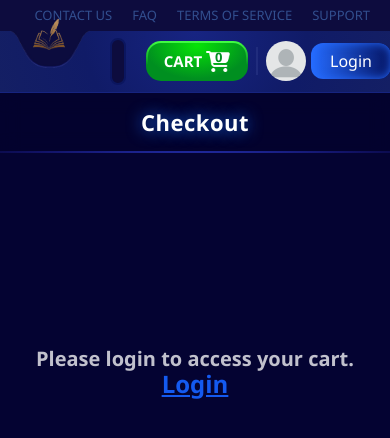
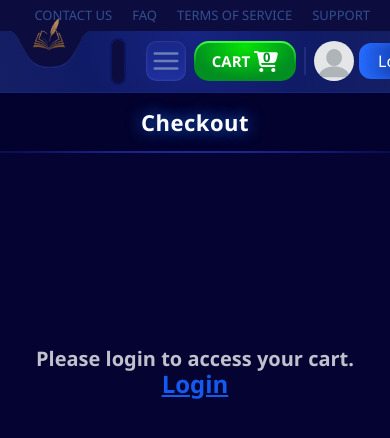
Before and after one commit to MariusG21/final-project, a React (Vite) app in the folder bibliotek/: page /checkout in a window 390 px wide. Shown: the top 438 px of the page. Built offline with nearby package versions, Linux system fonts and the light colour scheme.

Commit message:
create hamburger-menu button

```diff
--- a/bibliotek/src/components/Header/Header.tsx
+++ b/bibliotek/src/components/Header/Header.tsx
@@ -1,9 +1,10 @@
+import { SeparatorLine } from "@/components/SeparatorLine/SeparatorLine";
 import { TopLinks } from "./components/TopLinks";
 import { Logo } from "./components/Logo";
 import { SearchBar } from "./components/SearchBar";
 import { CheckoutLink } from "./components/CheckoutLink";
 import { UserProfile } from "./components/UserProfile";
-import { SeparatorLine } from "../SeparatorLine/SeparatorLine";
+import { HamburgerMenu } from "./components/HamburgerMenu";
 import styles from "./Header.module.css";
 
 export function Header() {
@@ -14,6 +15,7 @@ export function Header() {
         <Logo />
         <SearchBar />
         <div className={styles["right-section"]}>
+          <HamburgerMenu />
           <CheckoutLink />
           <SeparatorLine direction="v" color="third" />
           <UserProfile />
--- /dev/null
+++ b/bibliotek/src/components/Header/components/HamburgerMenu.module.css
@@ -0,0 +1,28 @@
+.hamburger-menu {
+  width: 4rem;
+  height: 4rem;
+  border-radius: 1rem;
+  background: linear-gradient(to bottom, #182787, #1f2f9e), #2c41c8;
+  box-shadow: inset 0 0 0.3rem #ffffff31;
+  display: flex;
+  align-items: center;
+  justify-content: center;
+  font-size: 3rem;
+  color: rgb(107, 129, 181);
+  cursor: pointer;
+  transition: color 150ms;
+  display: none;
+  &:hover {
+    background-image: none;
+    color: #fff;
+  }
+  &:active {
+    transform: scale(0.98);
+  }
+}
+
+@media (max-width: 768px) {
+  .hamburger-menu {
+    display: flex;
+  }
+}
--- /dev/null
+++ b/bibliotek/src/components/Header/components/HamburgerMenu.tsx
@@ -0,0 +1,10 @@
+import { FiMenu } from "react-icons/fi";
+import styles from "./HamburgerMenu.module.css";
+
+export function HamburgerMenu() {
+  return (
+    <div className={styles["hamburger-menu"]}>
+      <FiMenu />
+    </div>
+  );
+}
```
